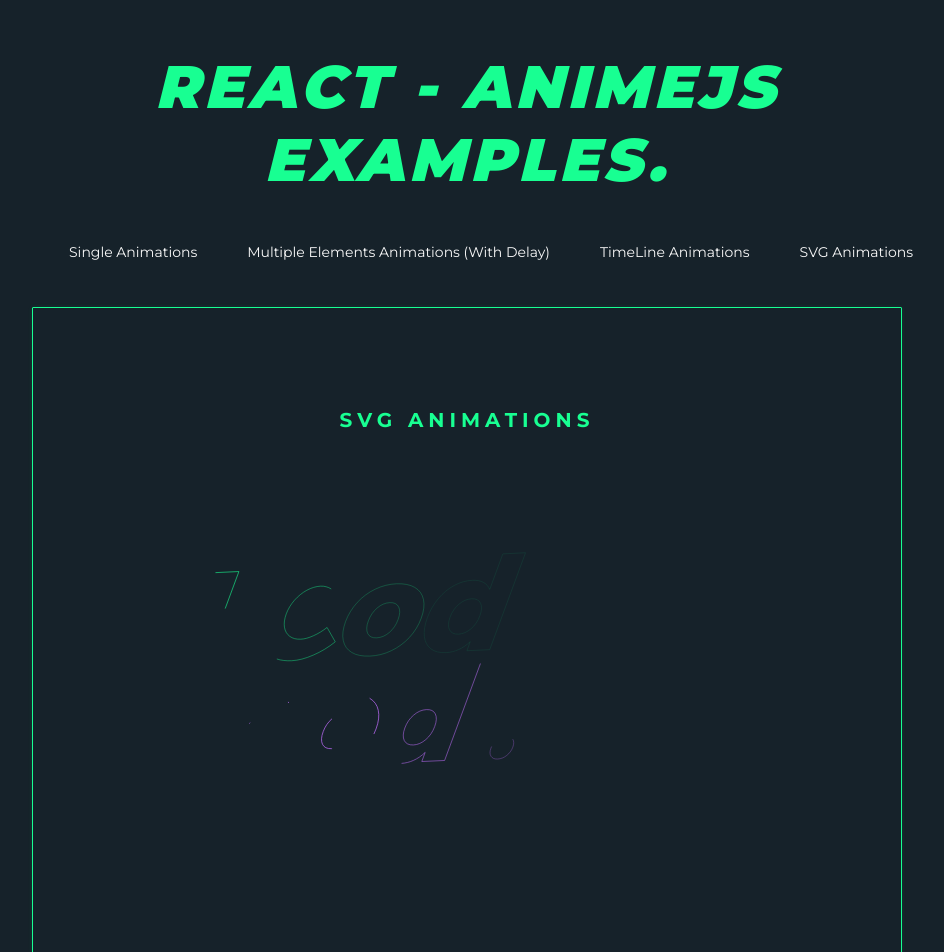
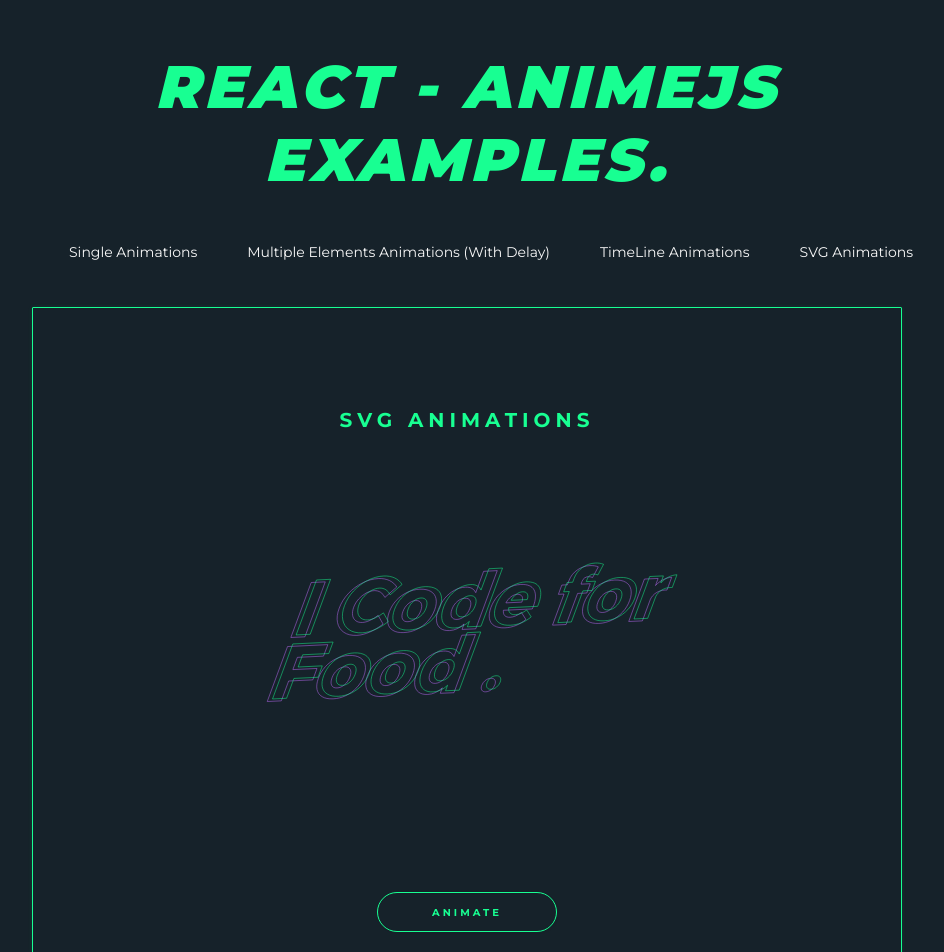
Before and after one commit to iykazrji/React-AnimeJS-Examples, a React (Create React App) app: page /svg-animations in a window 1280 px wide. Shown: the top 952 px of the page, without its empty margins (173-1117 px from the left). Built offline with nearby package versions, Linux system fonts and the light colour scheme.

Commit message:
Wrapping up SVG animations... For now

```diff
--- a/src/pages/svg-animations/svg-animations.js
+++ b/src/pages/svg-animations/svg-animations.js
@@ -11,6 +11,10 @@
 import AnimationButton from '../../components/animation-button';
 
 const AnimeSVG = Styled.svg`
+    margin: 0 auto;
+    width: 60%;
+    height: 380px;
+    display: block;
     .st0, st1{
         fill: none;
         stroke: ${color_purple};
@@ -54,13 +58,55 @@
 
 }
 
+const completeSVG = (target) => {
+    let purple_lines = target.querySelectorAll(".st0");
+    let green_lines = target.querySelectorAll(".st1");
+
+    Anime.remove(purple_lines);
+    Anime.remove(green_lines);
+
+    let animateGreenLines =  Anime({
+        targets: green_lines,
+        opacity: 1,
+        strokeDashoffset: 0,
+        easing: 'easeInOutSine',
+        duration: 2300,
+        delay: function(el, i) { return i * 350 },
+        direction: 'alternate',
+    })
+
+    let animatePurpleLines =  Anime({
+      targets: purple_lines,
+      opacity: 1,
+      strokeDashoffset: 0,
+      easing: 'easeInOutSine',
+      duration: 1900,
+      delay: function(el, i) { return i * 350 },
+      direction: 'alternate',
+    })
+}
+
 class SVGAnimations extends Component {
     constructor(props){
         super(props)
+        this.state = {
+            animate: true
+        }
+        this.setOrReset = this.setOrReset.bind(this)
 
     }
     componentDidMount(){
-        drawSVG(this.svg);
+        // drawSVG(this.svg);
+    }
+    setOrReset(){
+        this.setState({
+            animate: !this.state.animate
+        });
+        if(this.state.animate){
+            drawSVG(this.svg)
+        }else{
+            completeSVG(this.svg)
+        }
     }
     render() {
         return (
@@ -191,6 +237,8 @@
                                 C543.7,350,546.6,351.2,548.2,353.7z"/>
                         </g>
                     </AnimeSVG>
+
+                    <AnimationButton handleClick={this.setOrReset} />
                 </BgContainer>
             </div>
         );
```
